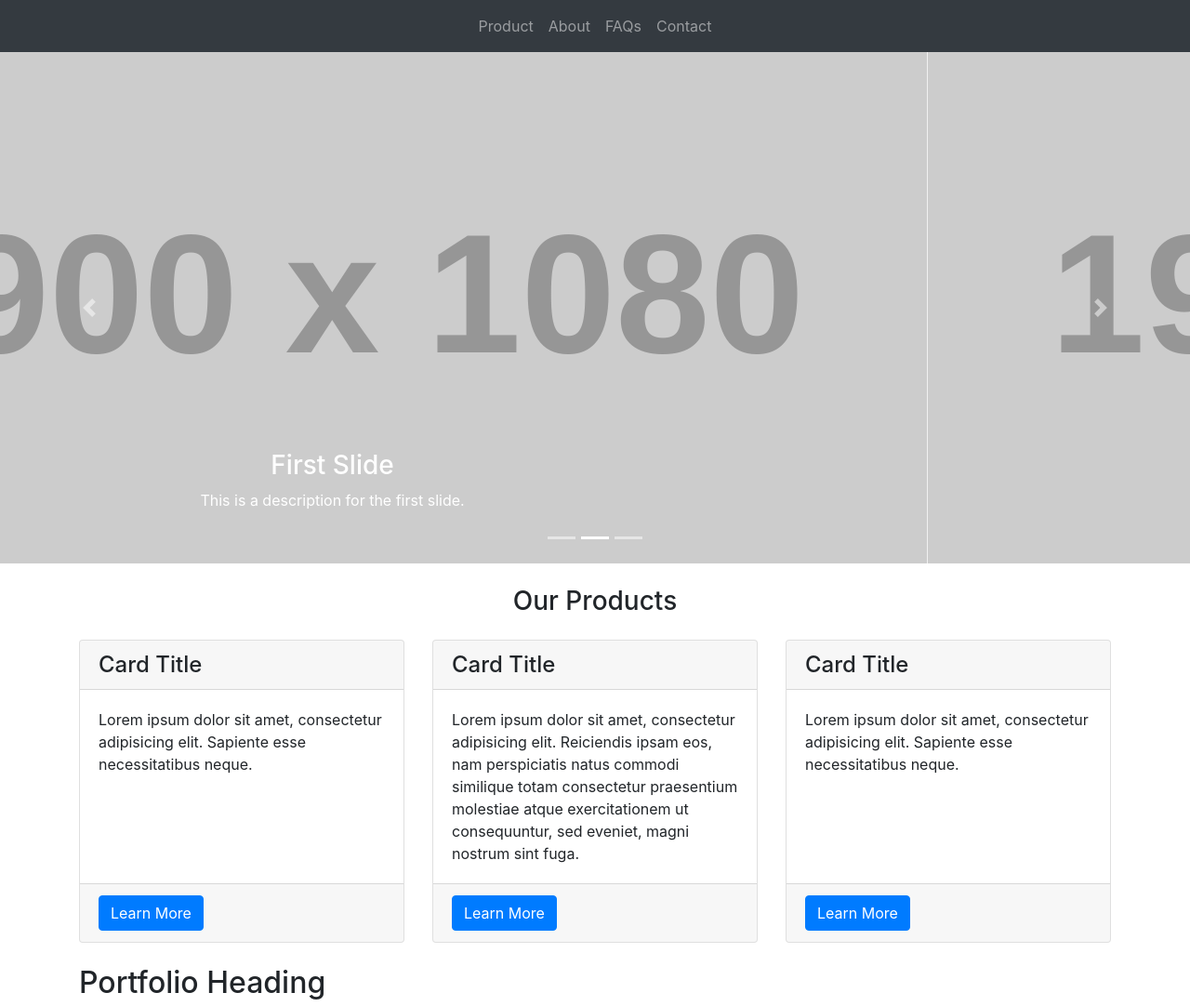
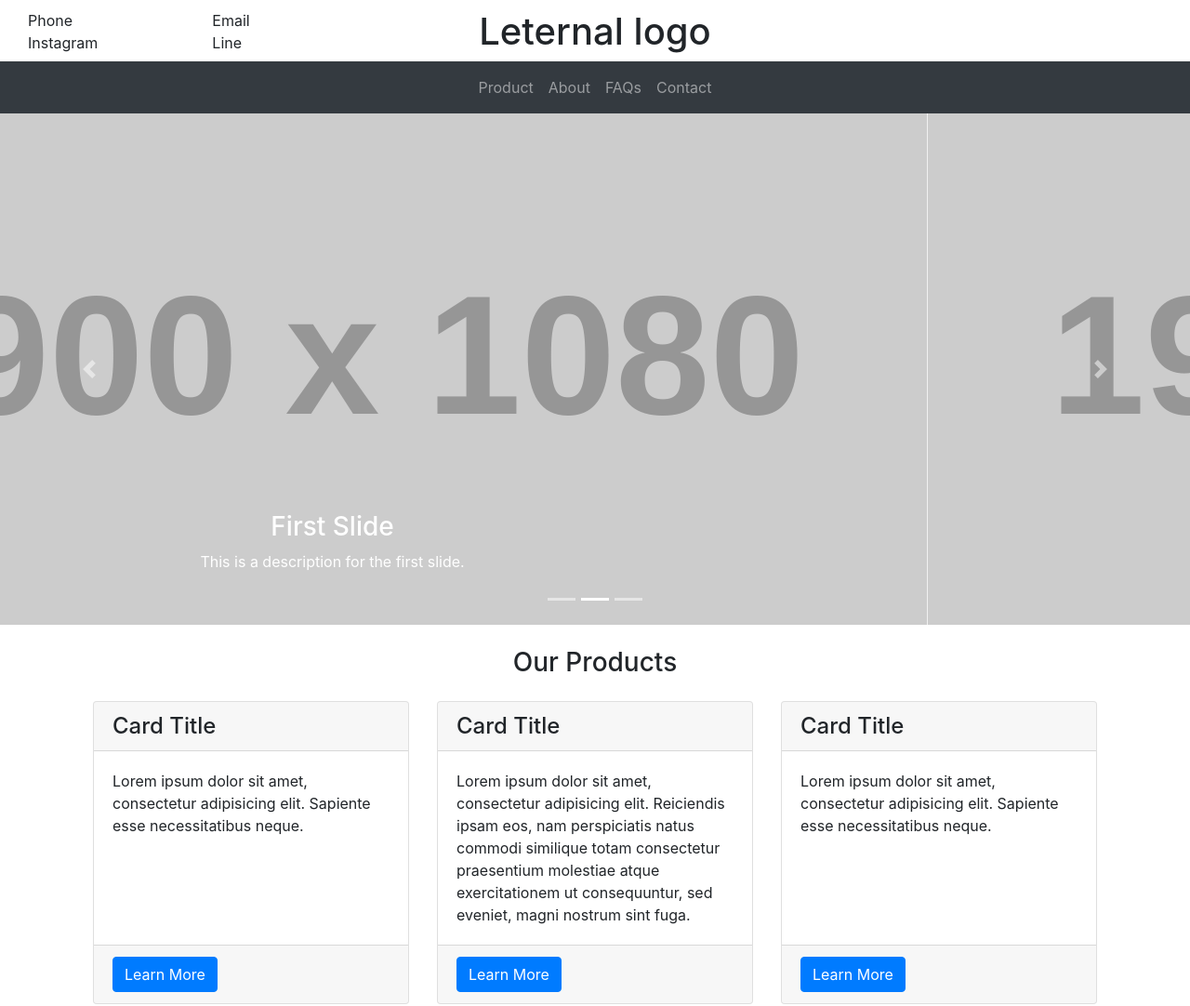
Before and after one commit to leternalshoes/leternalshoes.github.io, a website: page index.html in a window 1280 px wide. Shown: the top 1082 px of the page at 93% size. Drawn offline with Linux system fonts and the light colour scheme; placeholder pictures from the web are drawn by us.

Commit message:
leternal 0.2

```diff
--- a/css/modern-business.css
+++ b/css/modern-business.css
@@ -10,10 +10,13 @@ body {
 
 @media (min-width: 992px) {
   body {
-    padding-top: 56px;
+    padding-top: 10px;
   }
 }
-
+.row {
+  margin: 0;
+  padding: 0;
+}
 .navbar-nav {
   margin: 0 auto;
 }
@@ -26,6 +29,9 @@ body {
   -o-background-size: cover;
   background-size: cover;
 }
+h3 .my-4 .product {
+  margin: 300px auto;
+}
 
 .portfolio-item {
   margin-bottom: 30px;
--- a/index.html
+++ b/index.html
@@ -19,9 +19,24 @@
   </head>
 
   <body>
-
+    <div class="row tittle-logo">
+      <div class="col-md-4">
+        <div class="row">
+          <div class="col-md-6">Phone</div>
+          <div class="col-md-6">Email</div>
+        </div>
+         <div class="row">
+          <div class="col-md-6">Instagram</div>
+          <div class="col-md-6">Line</div>
+        </div>
+      </div>
+      <div class="col-md-4 text-center">
+        <h1>Leternal logo</h1>
+      </div>
+      <div class="col-md-4"></div>
+    </div>
     <!-- Navigation -->
-    <nav class="navbar fixed-top navbar-expand-lg navbar-dark bg-dark fixed-top">
+    <nav class="navbar navbar-expand-lg navbar-dark bg-dark">
       <div class="container">
         <button class="navbar-toggler navbar-toggler-right" type="button" data-toggle="collapse" data-target="#navbarResponsive" aria-controls="navbarResponsive" aria-expanded="false" aria-label="Toggle navigation">
           <span class="navbar-toggler-icon"></span>
@@ -32,13 +47,13 @@
               <a class="nav-link" href="#">Product</a>
             </li>
             <li class="nav-item">
-              <a class="nav-link" href="about.html">About</a>
+              <a class="nav-link" href="#">About</a>
             </li>
             <li class="nav-item">
               <a class="nav-link" href="#">FAQs</a>
             </li>
             <li class="nav-item">
-              <a class="nav-link" href="contact.html">Contact</a>
+              <a class="nav-link" href="#">Contact</a>
             </li>
           </ul>
         </div>
@@ -89,7 +104,7 @@
     <!-- Page Content -->
     <div class="container">
 
-      <h3 class="my-4 text-center">Our Products</h3>
+      <h3 class="my-4 text-center product">Our Products</h3>
 
       <!-- Marketing Icons Section -->
       <div class="row">
```
